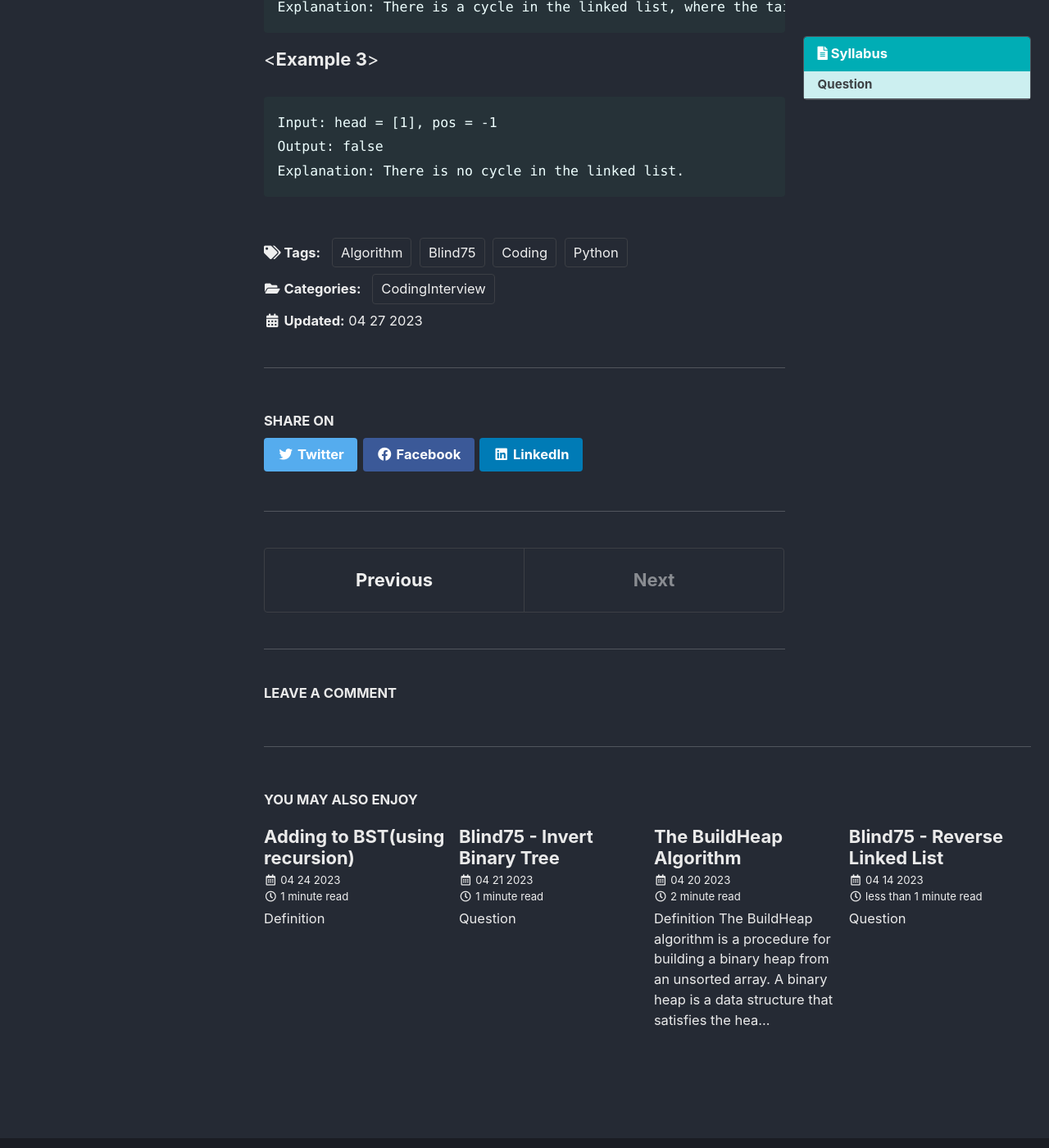
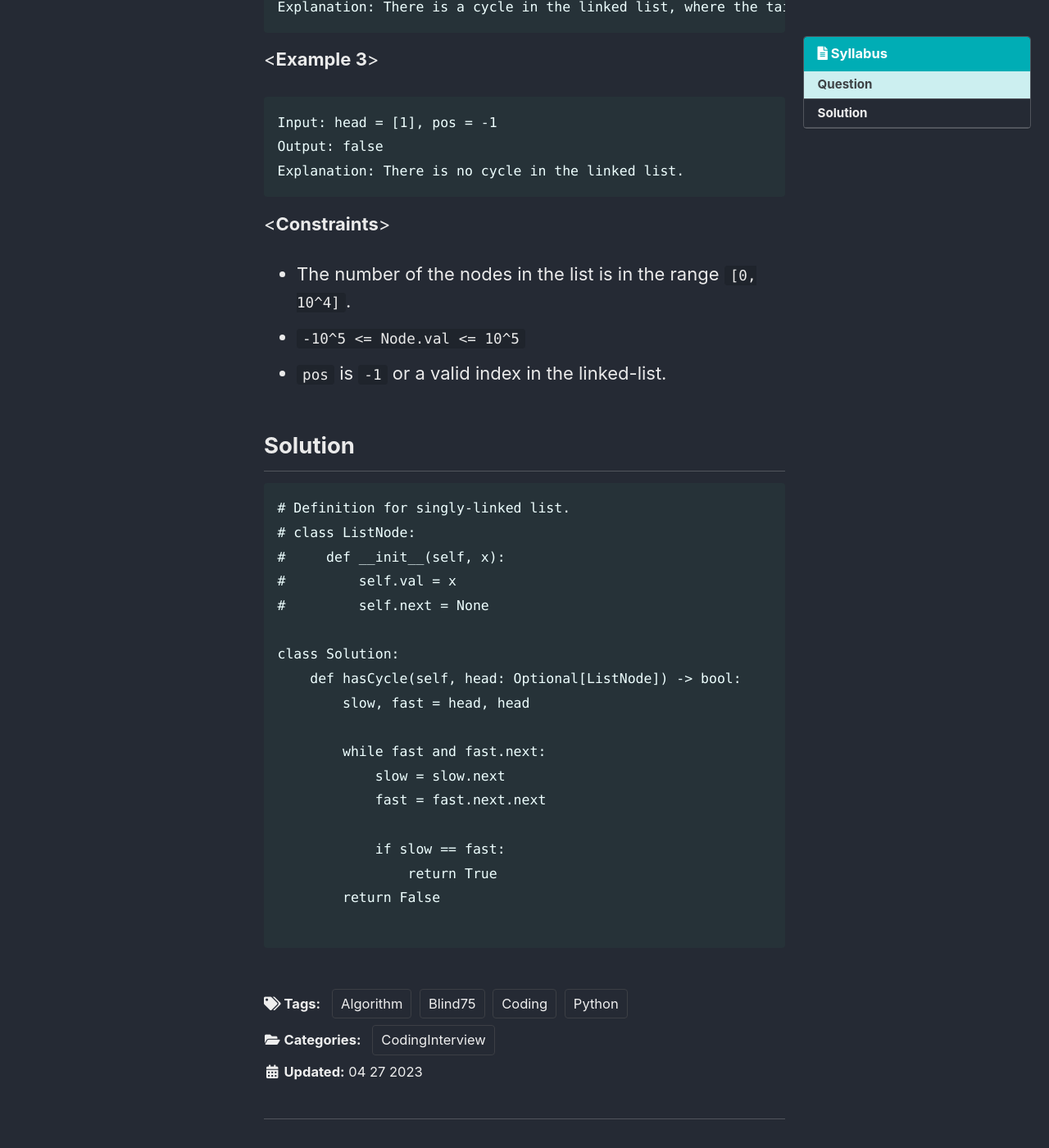
Before and after one commit to PyChanyoung/PyChanyoung.github.io, a Jekyll site: the page built from _posts/2023-04-27-LinkedListCycle.md, in a window 1280 px wide and 1400 px high, scrolled down 1111 px. Shown: the whole window at 82% size. Built offline with Jekyll 4.4.1, drawn with Linux system fonts in a browser that asks for light colours; cached includes are drawn as plain includes; some web fonts are replaced; comment, search, counter and statistics services are not loaded; some of the changed text lies outside the part shown.

Commit message:
Updated contents

````diff
--- a/_posts/2023-04-27-LinkedListCycle.md
+++ b/_posts/2023-04-27-LinkedListCycle.md
@@ -40,3 +40,32 @@ Input: head = [1], pos = -1
 Output: false
 Explanation: There is no cycle in the linked list.
 ```
+
+<**Constraints**>
+
+- The number of the nodes in the list is in the range `[0, 10^4]`.
+- `-10^5 <= Node.val <= 10^5`
+- `pos` is `-1` or a valid index in the linked-list.
+
+## Solution
+
+```
+# Definition for singly-linked list.
+# class ListNode:
+#     def __init__(self, x):
+#         self.val = x
+#         self.next = None
+
+class Solution:
+    def hasCycle(self, head: Optional[ListNode]) -> bool:
+        slow, fast = head, head
+
+        while fast and fast.next:
+            slow = slow.next
+            fast = fast.next.next
+
+            if slow == fast:
+                return True
+        return False
+
+```
````
